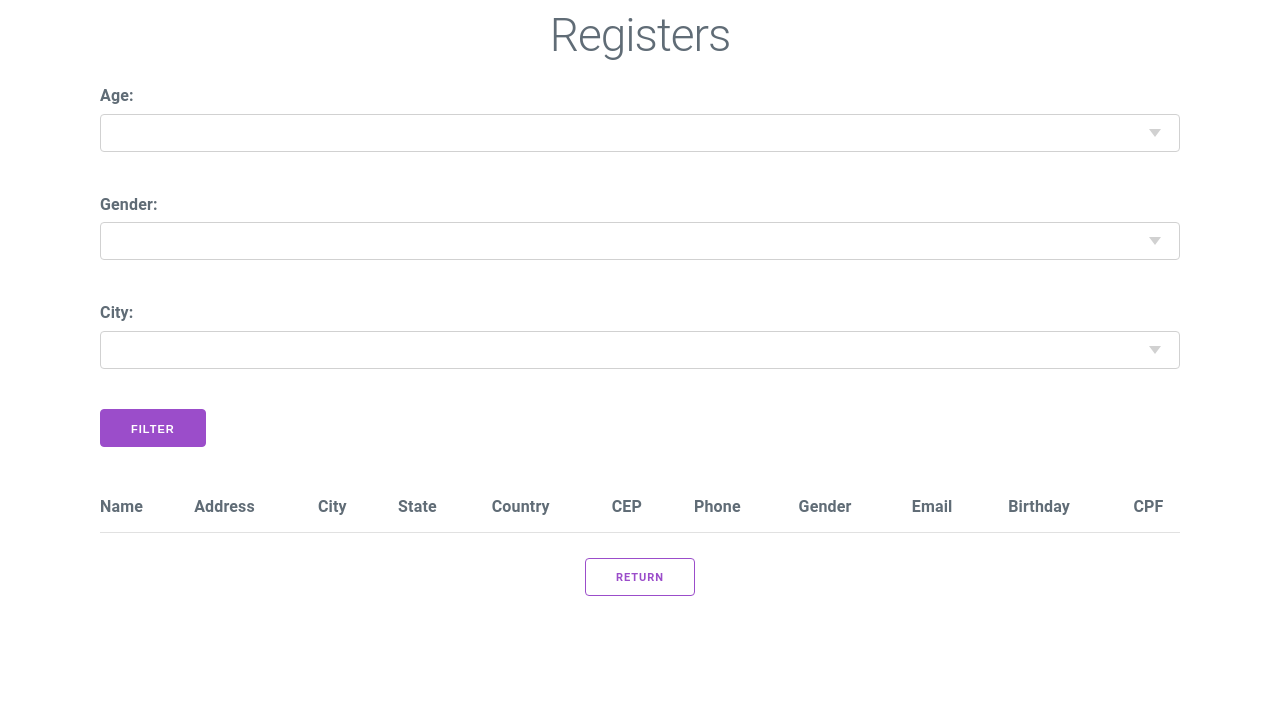
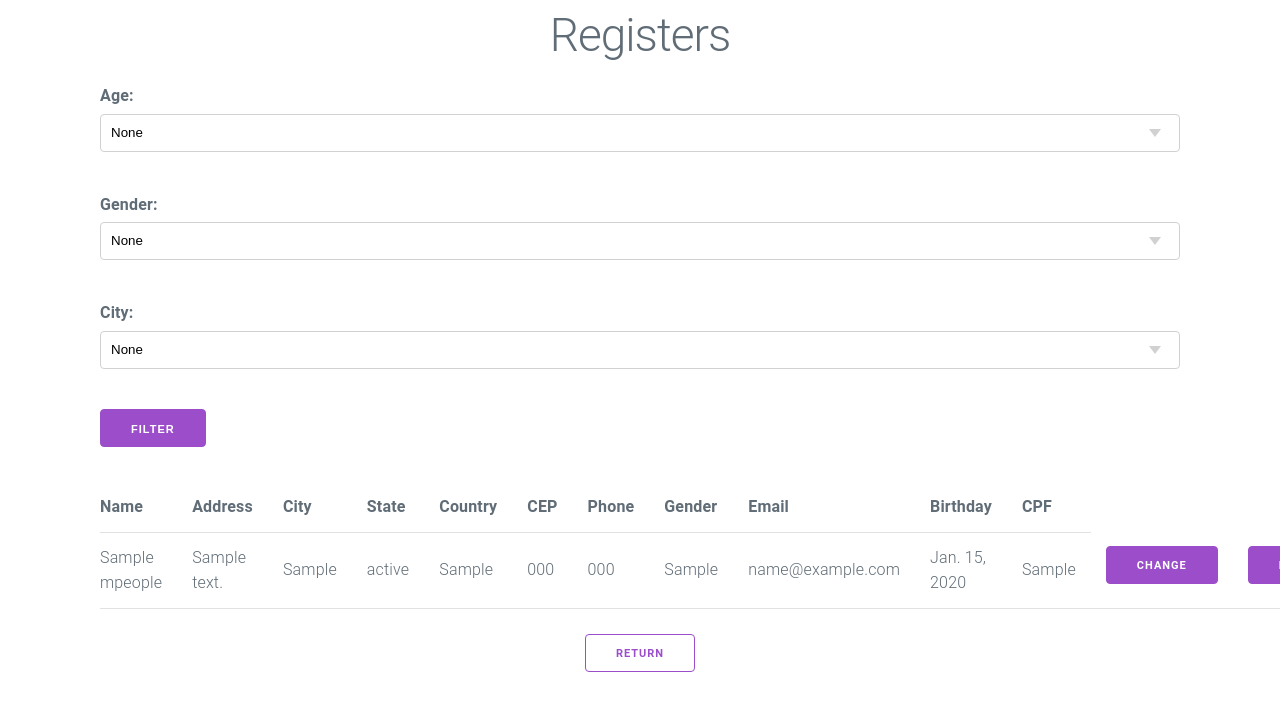
Before and after one commit to VictorAlessander/django-manager, a Django app: page /list_registers/ in a window 1280 px wide; the page is wider, and only the part inside the window is pictured. Shown: the top 711 px of that part. Run offline with Django 3.2, Linux system fonts and the light colour scheme; tables that the repository leaves empty hold one stand-in row (values such as "Sample post"); lists and menus that the app fills with data are empty; some libraries are stand-ins or nearby versions.

Commit message:
Implemented 'FilterForm'

```diff
--- a/people/forms.py
+++ b/people/forms.py
@@ -37,9 +37,20 @@
 class FilterForm(forms.ModelForm):
 	'''Filtrate with optional parameters: age, gender or city'''
 
-	age = forms.ModelChoiceField(widget=forms.Select(), queryset=MPeople.objects.values_list('birthday', flat=True).distinct(), required=False, empty_label='')
-	gender = forms.ModelChoiceField(widget=forms.Select(), queryset=MPeople.objects.values_list('gender', flat=True).distinct(), required=False, empty_label='')
-	city = forms.ModelChoiceField(widget=forms.Select(), queryset=MPeople.objects.values_list('city', flat=True).distinct(), required=False, empty_label='')
+	database = MPeople.objects.all()
+
+	age_choices = database.values('birthday').distinct()
+	iage_choices = [('', 'None')] + [(id, id) for id in age_choices]
+
+	age = forms.ChoiceField(choices=iage_choices, widget=forms.Select(), required=False, localize=True)
+
+	gender_choices = database.values_list('gender', flat=True).distinct()
+	igender_choices = [('', 'None')] + [(id, id) for id in gender_choices]
+	gender = forms.ChoiceField(choices=igender_choices, widget=forms.Select(), required=False)
+
+	city_choices = database.values_list('city', flat=True).distinct()
+	icity_choices = [('', 'None')] + [(id, id) for id in city_choices]
+	city = forms.ChoiceField(choices=icity_choices, widget=forms.Select(), required=False)
 
 	class Meta:
 		model = MPeople
--- a/people/templates/list.html
+++ b/people/templates/list.html
@@ -7,7 +7,7 @@
 <div class="container">
 	<h1 align="center">Registers</h1>
 
-	<form method="get" enctype="multipart/form-data">
+	<form method="post" action="." enctype="multipart/form-data">
 		{% csrf_token %}
 
 		{{form_filter.as_p}}
@@ -16,7 +16,7 @@
 
 	</form>
 
-	{% if not form_filter %}
+	{% if form_filter %}
 		<table class="informations">
 			<thead>
 				<tr>
--- a/people/views.py
+++ b/people/views.py
@@ -2,14 +2,11 @@
 from .forms import RegisterForm, SearchForm,FilterForm
 from .models import MPeople
 from django.shortcuts import get_object_or_404
+import re
 
 # Create your views here.
 
 class People(object):
-
-	#global database
-
-	#database = MPeople.objects.all()
 
 	def index(request):
 		return render(request, 'index.html')
@@ -33,25 +30,28 @@
 	def list_registers(request):
 		registers = MPeople.objects.all()
 
-		if request.method == 'GET':
-			form = FilterForm(request.GET or None)
+		if request.method == 'POST':
+			form = FilterForm(request.POST or None)
 
 			if form.is_valid():
 
 				context = {
-				'birthday': form.cleaned_data.get('birthday'),
-				'gender': form.cleaned_data.get('gender'),
-				'city': form.cleaned_data.get('city'),
+					'age': request.POST['age'],
+					'gender': request.POST['gender'],
+					'city': request.POST['city'],
 				}
 
-				if context['birthday'] != "":
-					registers = MPeople.objects.filter(birthday=context['birthday'])
+				if context['age']:
+					age_choosed = re.sub("[''{ birthday: datetime.date()}]", '', context['age'])
+					age_choosed = re.sub('[,]', '-', age_choosed)
 
-				elif context['gender'] != "":
-					registers = MPeople.objects.filter(gender=context['gender'])
+					registers = MPeople.objects.filter(birthday=age_choosed)
 
-				elif context['city'] != "":
-					registers = MPeople.objects.filter(city=context['city'])
+				elif context['city']:
+					registers = MPeople.objects.filter(city=form.cleaned_data.get('city'))
+
+				elif request.POST['gender']:
+					registers = MPeople.objects.filter(gender=form.cleaned_data.get('gender'))
 
 		else:
 			form = FilterForm()
```
